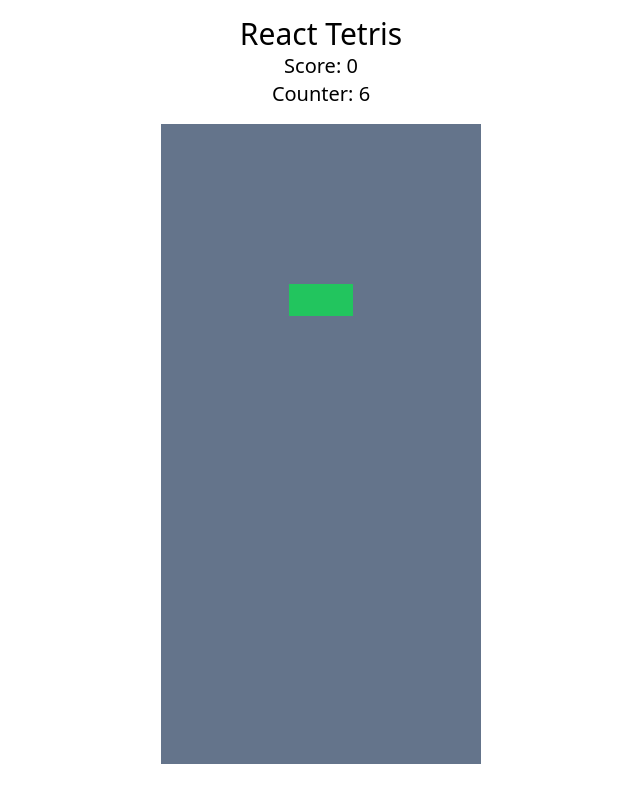
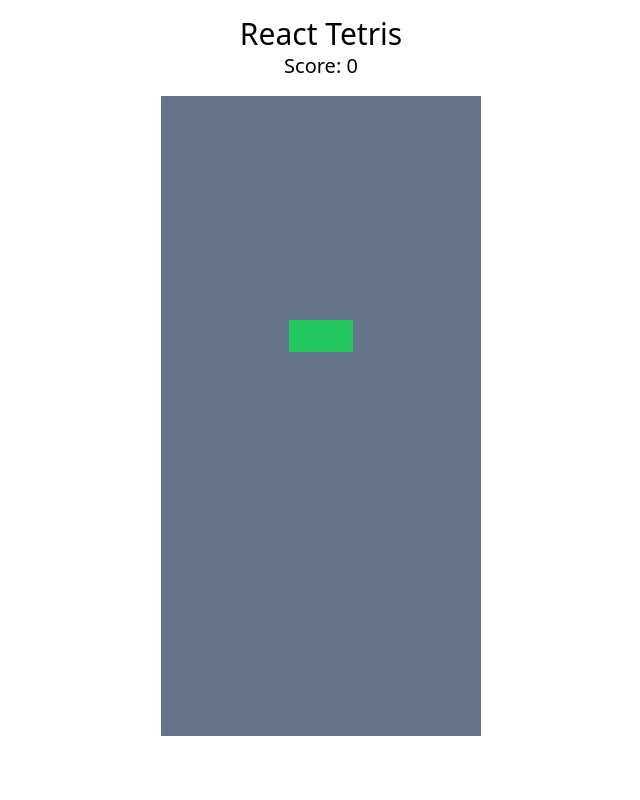
Before and after one commit to JustinFowlerArt/react-tetris, a React app: page / in a window 1280 px wide. Shown: the whole page, without its empty margins (319-959 px from the left). Built offline with nearby package versions, Linux system fonts and the light colour scheme.

Commit message:
Add collision detection and persist placed blocks

```diff
--- a/src/api/db.json
+++ b/src/api/db.json
@@ -1 +1 @@
-{"users":[{"id":48784818,"firstName":"Demarco","lastName":"Weber","email":"Lottie39@yahoo.com"},{"id":72670743,"firstName":"Nash","lastName":"Kutch","email":"Imogene.Lindgren25@gmail.com"},{"id":75921685,"firstName":"Remington","lastName":"Anderson","email":"Lottie_Leuschke77@yahoo.com"},{"id":10455500,"firstName":"Laurianne","lastName":"Kuhlman","email":"Seth.Denesik60@gmail.com"}]}
+{"users":[{"id":10271218,"firstName":"Remington","lastName":"Shanahan","email":"Cecilia.Mueller4@hotmail.com"},{"id":942370,"firstName":"Wallace","lastName":"Stoltenberg","email":"Eric93@gmail.com"},{"id":93800265,"firstName":"Kariane","lastName":"Larson","email":"Eva55@hotmail.com"},{"id":28435009,"firstName":"Rae","lastName":"Morissette","email":"Jenifer.Leffler@hotmail.com"},{"id":36371615,"firstName":"Leanna","lastName":"Mayer","email":"Zoey.Nienow@gmail.com"}]}
--- a/src/components/activeBlock.tsx
+++ /dev/null
@@ -1,23 +0,0 @@
-interface Props {
-	id: number;
-	position: { x: number; y: number };
-	rotation: number;
-	handleClick: () => void;
-}
-
-export const ActiveBlock = ({ position, rotation, handleClick }: Props) => {
-	const dynamicStyles = {
-		left: `${position.x}rem`,
-		top: `${position.y}rem`,
-		transform: `rotate(${rotation}deg)`,
-	};
-
-	return (
-		<button
-			type='button'
-			className='absolute bg-green-500 w-16 h-8'
-			style={dynamicStyles}
-			onMouseDown={() => handleClick()}
-		></button>
-	);
-};
--- /dev/null
+++ b/src/components/block.tsx
@@ -0,0 +1,17 @@
+interface Props {
+	xPosition: number;
+	yPosition: number;
+	rotation: number;
+}
+
+export const Block = ({ xPosition, yPosition, rotation }: Props) => {
+	const dynamicStyles = {
+		left: `${xPosition}rem`,
+		top: `${yPosition}rem`,
+		transform: `rotate(${rotation}deg)`,
+	};
+
+	return (
+		<div className='absolute bg-green-500 w-16 h-8' style={dynamicStyles}></div>
+	);
+};
--- a/src/components/game.tsx
+++ b/src/components/game.tsx
@@ -1,98 +1,137 @@
 import { useEffect, useRef, useState } from 'react';
-import { ActiveBlock } from './activeBlock';
+import { Block } from './block';
+import { checkCollision } from './utilities';
 
 interface Block {
 	id: number;
-	position: { x: number; y: number };
+	xPosition: number;
+	yPosition: number;
 	rotation: number;
 }
 
 export const Game = () => {
 	const [score, setScore] = useState(0);
-	const [activeBlock, setActiveBlock] = useState<Block>({
-		id: 0,
-		position: { x: 8, y: 0 },
-		rotation: 0,
-	});
-	// const [blocks, setBlocks] = useState<Array<Block>>([]);
-	const [counter, setCounter] = useState(1);
 
+	const [counter, setCounter] = useState(0);
 	const countRef = useRef(counter);
 	countRef.current = counter;
 
+	const [blocks, setBlocks] = useState<Array<Block>>([]);
+
+	const [xPosition, setXPosition] = useState(8);
+	const xPositionRef = useRef(xPosition);
+	xPositionRef.current = xPosition;
+
+	const [yPosition, setYPosition] = useState(0);
+	const yPositionRef = useRef(yPosition);
+	yPositionRef.current = yPosition;
+
+	const [rotation, setRotation] = useState(0);
+	const rotationRef = useRef(rotation);
+	rotationRef.current = rotation;
+
 	useEffect(() => {
 		const initializer = setInterval(() => {
-			const updatedBlock = copyBlock();
-			if (countRef.current < 20) {
-				updatedBlock.position.x = activeBlock.position.x;
-				updatedBlock.position.y = activeBlock.position.y += 2;
-				setCounter(counter => counter + 1);
-			} else {
-				updatedBlock.id += 1;
-				updatedBlock.position.x = activeBlock.position.x = 8;
-				updatedBlock.position.y = activeBlock.position.y = 0;
-				updatedBlock.rotation = 0;
-				setCounter(counter => counter - 19);
-			}
-			setActiveBlock(updatedBlock);
+			setYPosition(yPosition => yPosition + 2);
 		}, 1000);
 		window.addEventListener('keydown', handleKeyDown);
 		return () => {
 			clearInterval(initializer);
 			window.removeEventListener('keydown', handleKeyDown);
 		};
-	}, []);
+	}, [blocks]);
 
-	const copyBlock = () => {
-		const blockCopy: Block = {
-			...activeBlock,
-			position: { ...activeBlock.position },
-		};
-		return blockCopy;
+	const updateBlocks = () => {
+		setBlocks([
+			...blocks,
+			{
+				id: counter,
+				xPosition: xPosition,
+				yPosition: yPosition,
+				rotation: rotation,
+			},
+		]);
+		setCounter(counter + 1);
+		setXPosition(8);
+		setYPosition(0);
+		setRotation(0);
 	};
 
-	const handleClick = (): void => {
-		const updatedBlock = copyBlock();
-		updatedBlock.rotation += 90;
-		setActiveBlock(updatedBlock);
+	const activeBlock = {
+		x1: xPosition,
+		y1: yPosition,
+		x2: xPosition + 4,
+		y2: yPosition + 4,
 	};
+
+	const floor = {
+		x1: 0,
+		y1: 40,
+		x2: 20,
+		y2: 40,
+	};
+
+	if (checkCollision(activeBlock, floor)) {
+		updateBlocks();
+	}
+
+	blocks?.forEach(block => {
+		const blockLocation = {
+			x1: block.xPosition,
+			y1: block.yPosition,
+			x2: block.xPosition + 4,
+			y2: block.yPosition + 4,
+		};
+		if (checkCollision(activeBlock, blockLocation)) {
+			updateBlocks();
+		}
+	});
 
 	const handleKeyDown = (e: KeyboardEvent) => {
 		const { key } = e;
-		console.log(key);
 		switch (key) {
 			case 'a':
 			case 'ArrowLeft':
 				{
-					const updatedBlock = copyBlock();
-					updatedBlock.position.x -= 2;
-					setActiveBlock(updatedBlock);
+					if (xPositionRef.current > 0) {
+						setXPosition(xPosition => xPosition - 2);
+					}
 				}
 				break;
 			case 'd':
 			case 'ArrowRight':
 				{
-					const updatedBlock = copyBlock();
-					updatedBlock.position.x += 2;
-					setActiveBlock(updatedBlock);
+					if (xPositionRef.current < 16) {
+						setXPosition(xPosition => xPosition + 2);
+					}
 				}
 				break;
 			case 'w':
 			case 'ArrowUp':
 				{
-					const updatedBlock = copyBlock();
-					updatedBlock.rotation -= 90;
-					setActiveBlock(updatedBlock);
+					if (rotationRef.current <= 0) {
+						setRotation(rotation => 270 - rotation);
+					} else {
+						setRotation(rotation => rotation - 90);
+					}
 				}
 				break;
 			case 's':
 			case 'ArrowDown':
 				{
-					const updatedBlock = copyBlock();
-					updatedBlock.rotation += 90;
-					setActiveBlock(updatedBlock);
+					if (rotationRef.current >= 270) {
+						setRotation(rotation => rotation - 270);
+					} else {
+						setRotation(rotation => rotation + 90);
+					}
 				}
 				break;
+			case ' ': {
+				{
+					setYPosition(yPosition => yPosition + 2);
+				}
+				break;
+			}
 			default:
 				break;
 		}
@@ -103,25 +142,20 @@ export const Game = () => {
 			<div className='flex flex-col items-center p-4'>
 				<h1 className='text-3xl'>React Tetris</h1>
 				<h2 className='text-xl'>Score: {score}</h2>
-				<h2 className='text-xl'>Counter: {counter}</h2>
 				<div className='relative bg-slate-500 w-80 h-[40rem] m-4'>
-					<ActiveBlock
-						key={activeBlock.id}
-						id={activeBlock.id}
-						position={activeBlock.position}
-						rotation={activeBlock.rotation}
-						handleClick={handleClick}
+					<Block
+						xPosition={xPosition}
+						yPosition={yPosition}
+						rotation={rotation}
 					/>
-					{/* {blocks?.map(block => (
+					{blocks?.map(block => (
 						<Block
 							key={block.id}
-							id={block.id}
-							position={block.position}
+							xPosition={block.xPosition}
+							yPosition={block.yPosition}
 							rotation={block.rotation}
-							handleClick={handleClick}
 						/>
-					))} */}
-					<div className='absolute bottom-0 w-80'></div>
+					))}
 				</div>
 			</div>
 		</main>
--- /dev/null
+++ b/src/components/utilities.tsx
@@ -0,0 +1,12 @@
+interface BoxCollider {
+	x1: number;
+	y1: number;
+	x2: number;
+	y2: number;
+}
+
+export const checkCollision = (rectA: BoxCollider, rectB: BoxCollider) =>
+	rectA.x1 < rectB.x2 &&
+	rectA.x2 > rectB.x1 &&
+	rectA.y1 < rectB.y2 &&
+	rectA.y2 > rectB.y1;
```
